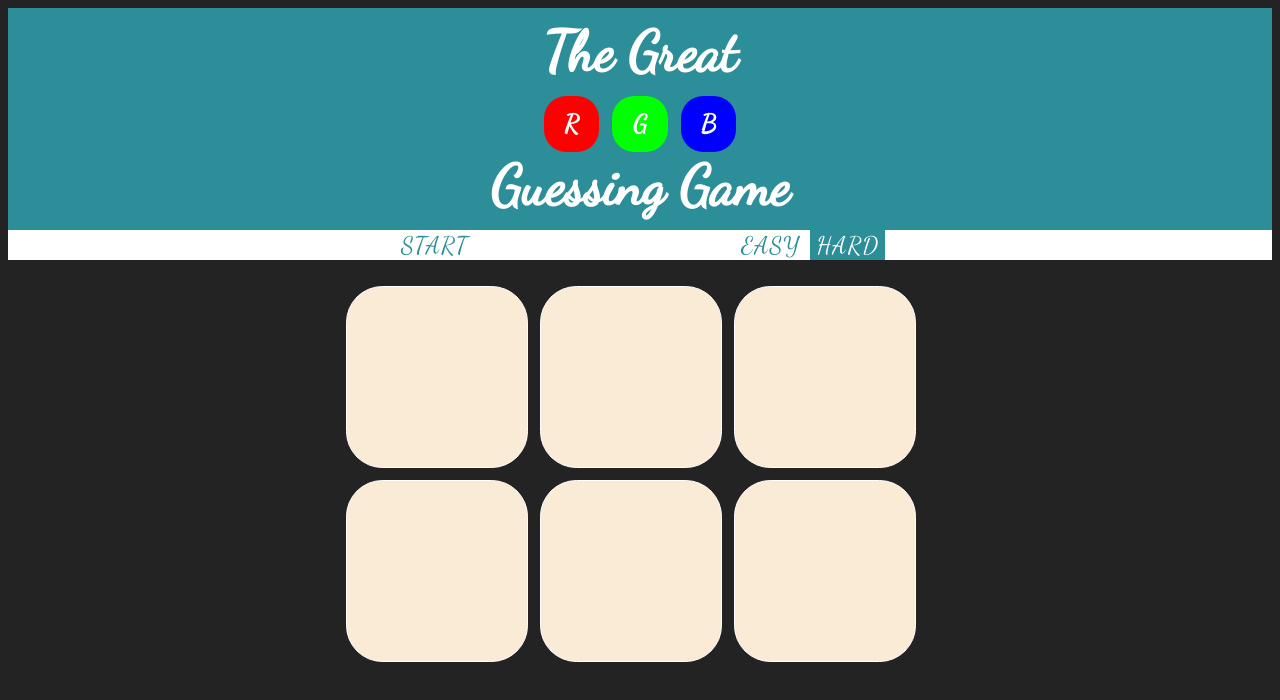
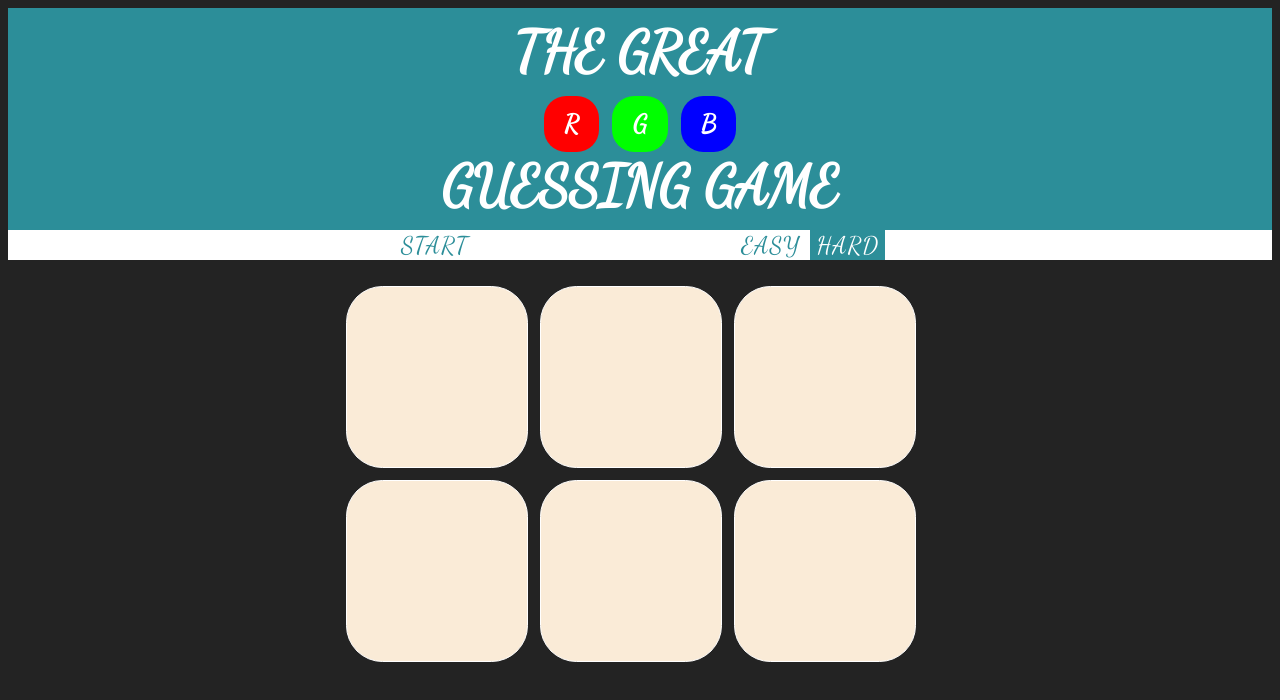
Before and after one commit to Patricia17june/my-codes, a plain HTML site: page index.html in a window 1280 px wide. Drawn offline with Linux system fonts and the light colour scheme.

Commit message:
caps heading

```diff
--- a/index.html
+++ b/index.html
@@ -13,13 +13,13 @@
   </head>
   <body>
     <h1>
-      The Great
+      THE GREAT
       <span id="color-display">
         <span id="r" class="rgb">R</span>
         <span id="g" class="rgb">G</span>
         <span id="b" class="rgb">B</span>
       </span>
-      Guessing Game
+      GUESSING GAME
     </h1>
     <div id="stripe">
       <button id="reset">Start</button>
```
